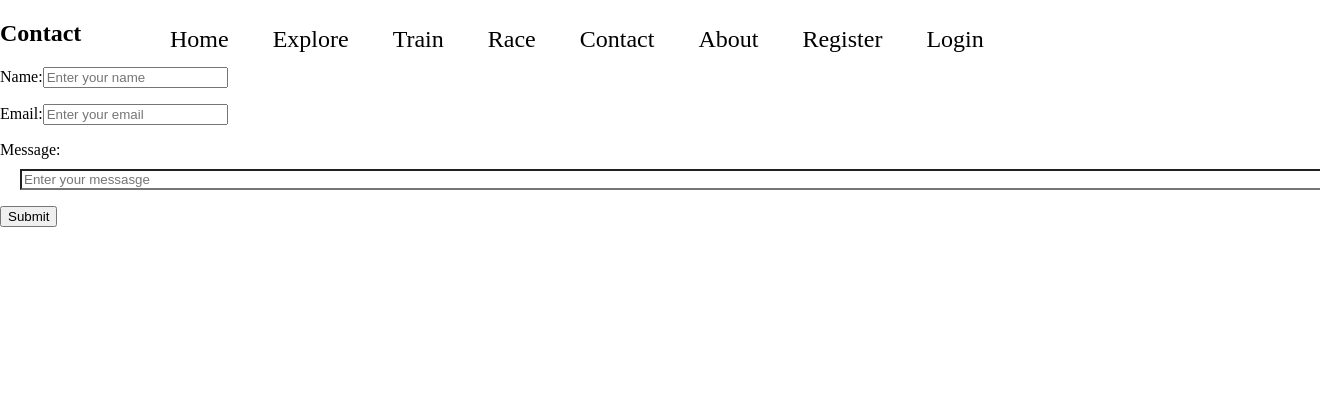
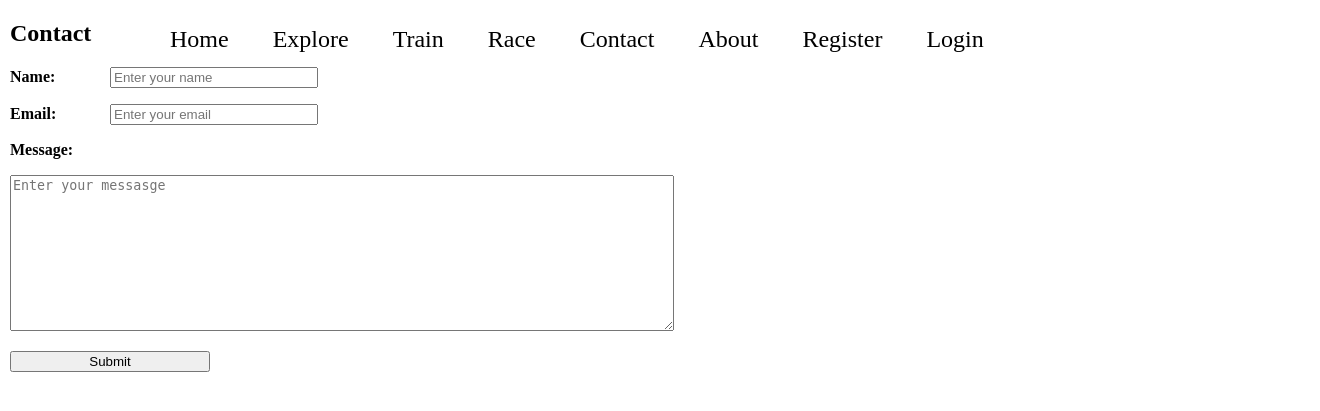
Before and after one commit to mattellenburg/ocrt, a CodeIgniter app: page /database/index.php/contact/index in a window 1320 px wide; the page is wider, and only the part inside the window is pictured. Shown: the part 100-511 px from the top of that part. Run offline with CodeIgniter, Linux system fonts and the light colour scheme.

Commit message:
UI
Updated contact, about, login, and register.

```diff
--- a/application/controllers/Contact.php
+++ b/application/controllers/Contact.php
@@ -17,7 +17,7 @@ class Contact extends CI_Controller {
 
         $this->form_validation->set_rules('name', 'Name', 'trim|required');
         $this->form_validation->set_rules('email', 'Email', 'trim|required|valid_email');
-        $this->form_validation->set_rules('message', 'Message', 'trim|required|min_length[6]');
+        $this->form_validation->set_rules('body', 'Body', 'trim|required|min_length[6]');
 
         if ($this->form_validation->run() === false) {
             $this->load->view('header');
@@ -31,7 +31,7 @@ class Contact extends CI_Controller {
             $this->email->to('mattellenburg@ocrt4me.com');
 
             $this->email->subject('ocrt4me.com Feedback');
-            $this->email->message($this->input->post('message'));
+            $this->email->message($this->input->post('body'));
 
             $this->email->send();
 
--- a/application/views/contact.php
+++ b/application/views/contact.php
@@ -10,7 +10,10 @@
     <?= form_open() ?>
     <p><label for="name">Name:</label><input type="text" id="name" name="name" placeholder="Enter your name"></p>
     <p><label for="email">Email:</label><input type="email" id="email" name="email" placeholder="Enter your email"></p>
-    <p><label for="message">Message:</label><input type="text" id="message" name="message" placeholder="Enter your messasge"></p>
+    <p><label for="message">Message:</label></p>
+    <p>
+        <textarea id="body" name="body" placeholder="Enter your messasge" cols="80" rows="10"></textarea>
+    </p>
     <p><input type="submit" value="Submit"></p>
     </form>
 </div>
--- a/assets/css/default.css
+++ b/assets/css/default.css
@@ -155,6 +155,55 @@ a, a:visited {
     width: 95%;
 }
 
+#contact {
+    padding: 0px 10px 0px 10px;
+}
+
+#contact p label {
+    display: inline-block;
+    font-weight: bold;
+    width: 100px;
+}
+
+#contact p input {
+    display: inline-block;
+    width: 200px;
+}
+
+#about {
+    padding: 0px 10px 0px 10px;
+}
+
+#login {
+    padding: 0px 10px 0px 10px;
+}
+
+#login p label {
+    display: inline-block;
+    font-weight: bold;
+    width: 100px;
+}
+
+#login p input {
+    display: inline-block;
+    width: 200px;
+}
+
+#register {
+    padding: 0px 10px 0px 10px;
+}
+
+#register p label {
+    display: inline-block;
+    font-weight: bold;
+    width: 100px;
+}
+
+#register p input {
+    display: inline-block;
+    width: 200px;
+}
+
 #footer {
     width: 100%;
     border: 1px solid black;
```
